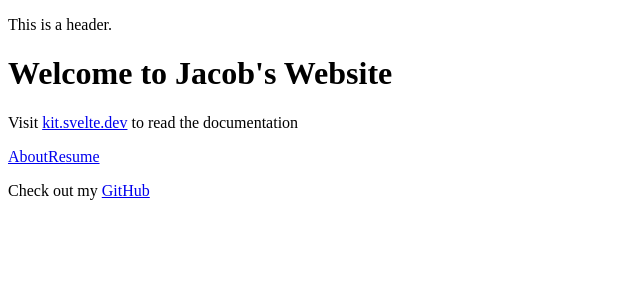
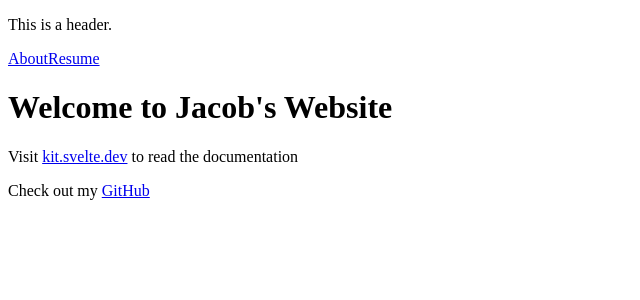
Before and after one commit to jccaldw1/portfolio, a SvelteKit app: page / in a window 1280 px wide. Shown: the top 300 px of the page, without its empty margins (0-640 px from the left). Built offline with nearby package versions, Linux system fonts and the light colour scheme.

Commit message:
moved navbar elements to +layout and removed cosole log from tests

```diff
--- a/src/routes/+layout.svelte
+++ b/src/routes/+layout.svelte
@@ -1,5 +1,6 @@
 <script>
     import { page } from '$app/stores'
+    import { routes } from "$lib/route-configuration";
 </script>
 
 <div class="app">
@@ -10,6 +11,9 @@
         {#if $page.route.id !== "/"}
             <a href="/">Go home.</a>
         {/if}
+        {#each routes as route}
+            <a href="/{route}">{route}</a>
+        {/each}
     </div>
 
     <main>
--- a/src/routes/+page.svelte
+++ b/src/routes/+page.svelte
@@ -1,9 +1,3 @@
-<script>
-    import { routes } from "$lib/route-configuration";
-</script>
 
 <h1>Welcome to Jacob's Website</h1>
 <p>Visit <a href="https://kit.svelte.dev">kit.svelte.dev</a> to read the documentation</p>
-{#each routes as route}
-    <a href="/{route}">{route}</a>
-{/each}
```
Also changed, not shown: tests/test.ts (+0 -2 lines).
